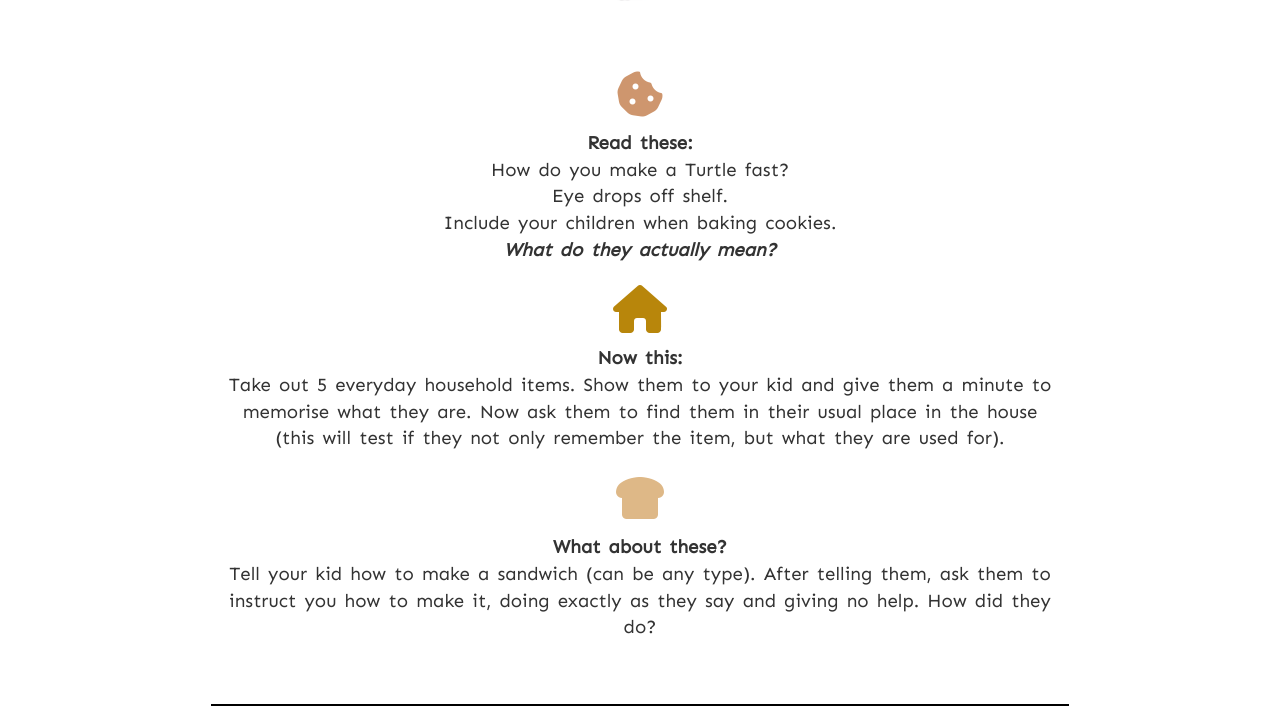
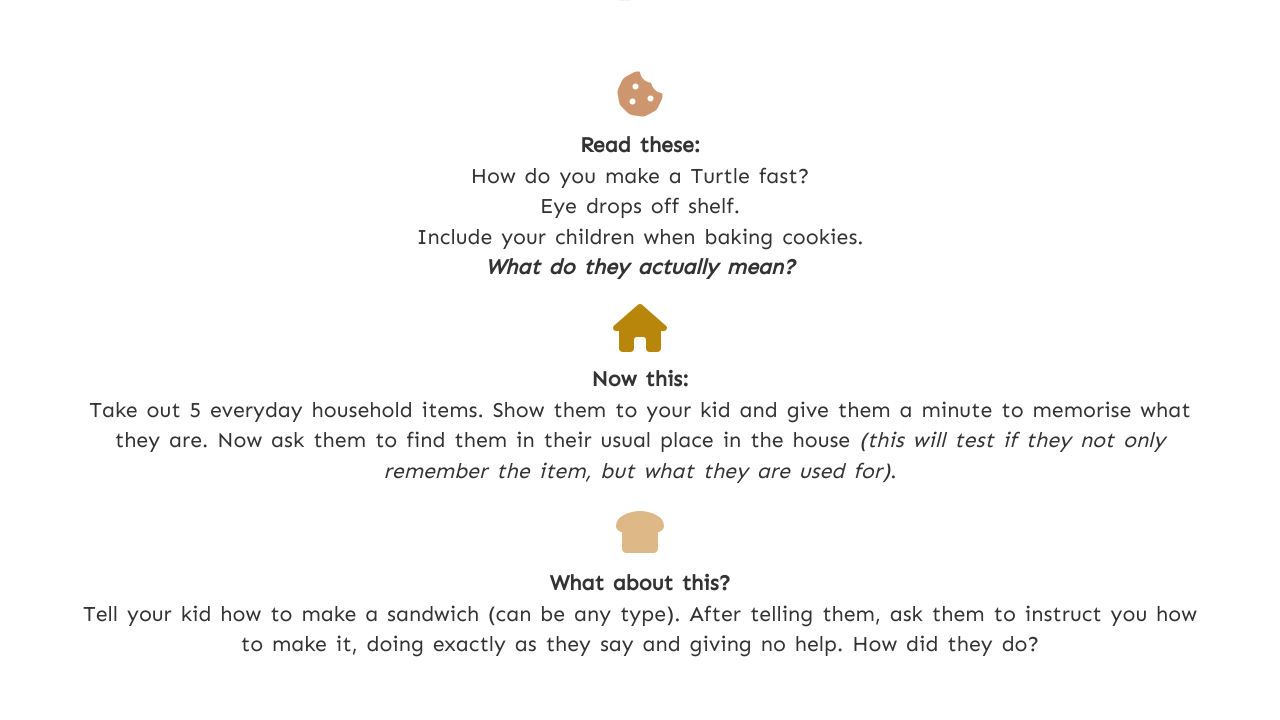
Before and after one commit to Code-Institute-Submissions/Milestone-Project-37, a plain HTML site: page understanding.html in a window 1280 px wide. Shown: the part 798-1518 px from the top of the page. Drawn offline with nearby package versions, Linux system fonts and the light colour scheme; a web font is replaced by a local one.

Commit message:
row width length increase, content for pages, comment additions

```diff
--- a/style/style.css
+++ b/style/style.css
@@ -133,7 +133,6 @@ div .logo-skills{
 /* --------  row and columns -------------- */
 
 .row{
-    width: 67%;
     margin: auto;
     padding-top: 12px;
 }
@@ -176,7 +175,7 @@ div .logo-skills{
 }
 
 .row, .row-awards{
-    width: 67%;
+    width: 90%;
     margin-top: 0;
 }
 
@@ -210,7 +209,7 @@ div .logo-skills{
 
 .tab1{
     text-align: center;
-    font-size: 14pt;
+    font-size: 16pt;
 }
 
 .tab2{
@@ -401,7 +400,6 @@ form, .form-group .container-fluid{
     margin: 0 auto;
 }
 
-
 .btn, .btn-success{
     margin-left: 50%;
     margin-top: 12px;
--- a/understanding.html
+++ b/understanding.html
@@ -73,17 +73,21 @@
     <div class ="row">
     <div class="intro-text col">
         <i class="fas fa-cookie-bite fa-3x"></i>
-            <p class = "tab1"><strong>Read these: <br></strong> How do you make a Turtle fast?  <br> Eye drops off shelf. <br> Include your
-            children when baking cookies.<br><strong><em>What do they actually mean?</em></strong>
+            <p class = "tab1"><strong>Read these: <br></strong> How do you make a Turtle fast?<br>
+            Eye drops off shelf.<br>
+            Include your children when baking cookies.<br>
+            <strong><em>What do they actually mean?</em></strong>
 
             </p>
         <i class="fas fa-home fa-3x"></i>
-            <p class = "tab1"><strong>Now this:<br></strong> Take out 5 everyday household items.  Show them to your kid and give them a minute
-            to memorise what they are.  Now ask them to find them in their usual place in the house (this will test if they not only remember
-            the item, but what they are used for).
+            <p class = "tab1"><strong>Now this:</strong><br>
+            Take out 5 everyday household items.  Show them to your kid and give them a minute
+            to memorise what they are.  Now ask them to find them in their usual place in the house <em>(this will test if they not only remember
+            the item, but what they are used for)</em>.
             </p>
         <i class="fas fa-bread-slice fa-3x"></i>
-            <p class = "tab1"><strong>What about these?<br> </strong>Tell your kid how to make a sandwich (can be any type).  After telling them, ask
+            <p class = "tab1"><strong>What about this?</strong><br>
+            Tell your kid how to make a sandwich (can be any type).  After telling them, ask
             them to instruct you how to make it, doing exactly as they say and giving no help.  How did they do?
             </p>
 
```
Also changed, not shown: problemsolving.html (+1 -1 lines).
